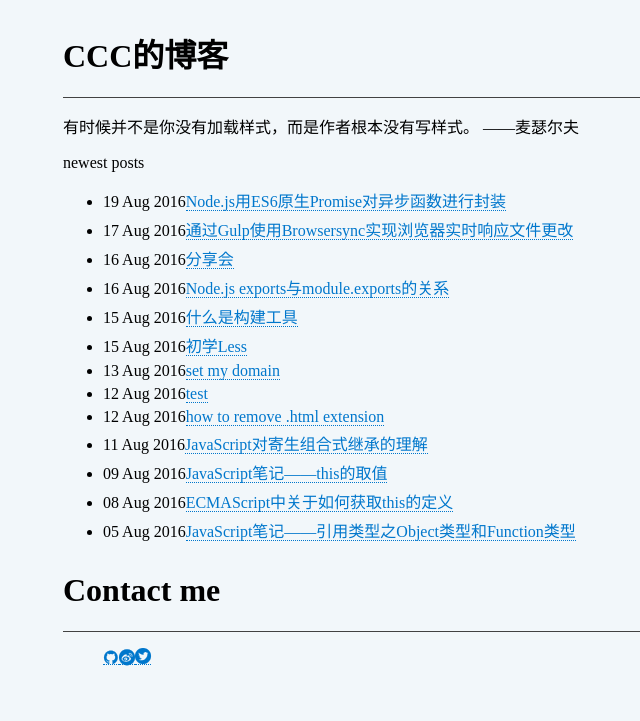
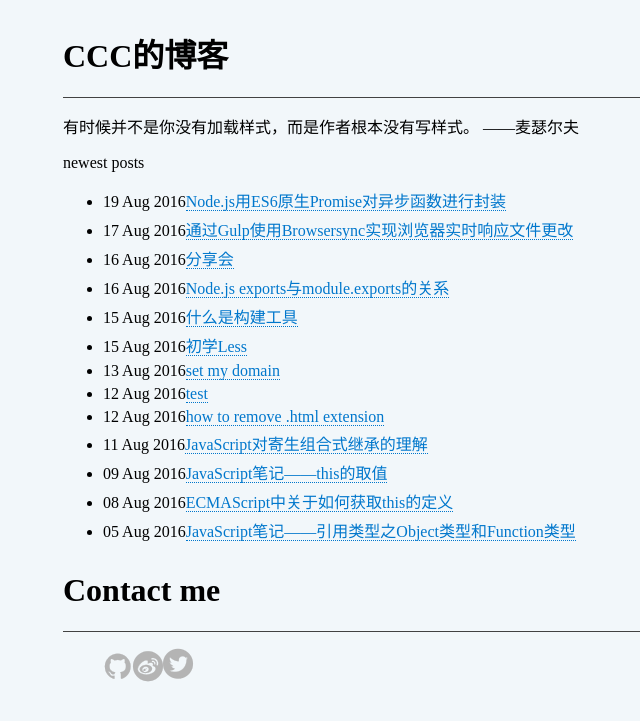
Before and after one commit to ChuChencheng/ChuChencheng.github.io, a Jekyll site: the page built from index.html, in a window 1280 px wide. Shown: the top 721 px of the page, without its empty margins (103-743 px from the left). Built offline with Jekyll 4.4.1, drawn with Linux system fonts in a browser that asks for light colours; nearby versions of some CDN libraries.

Commit message:
update stylesheet

```diff
--- a/css/default.css
+++ b/css/default.css
@@ -7,11 +7,16 @@
 }
 .socialicons {
   font-family: "socialicons" !important;
-  font-size: 16px;
+  font-size: 30px;
   font-style: normal;
   -webkit-font-smoothing: antialiased;
   -webkit-text-stroke-width: 0.2px;
   -moz-osx-font-smoothing: grayscale;
+  border: none;
+  color: #b4b4b4;
+}
+.socialicons:hover {
+  color: #357ebd;
 }
 .social-list {
   list-style-type: none;
```
Also changed, not shown: less/default.less (+7 -1 lines).
